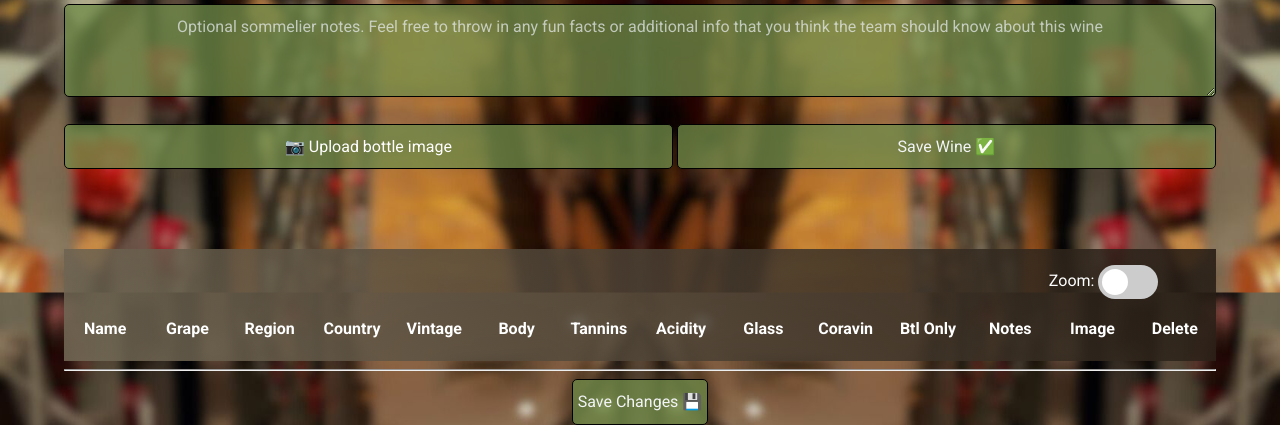
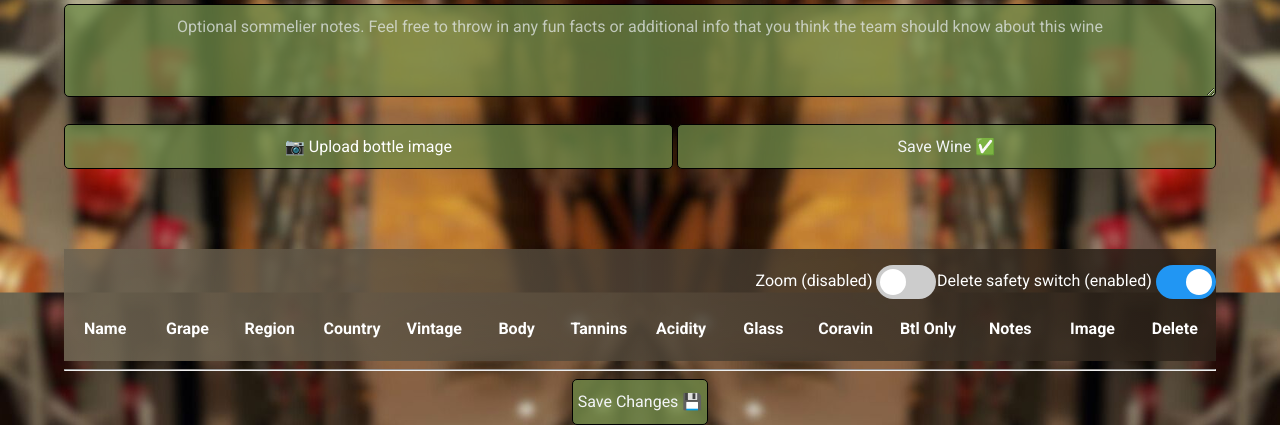
Before and after one commit to PawelKrezel/WineFinder, a Django app: page /admin/ in a window 1280 px wide. Shown: the part 628-1053 px from the top of the page. Run offline with Django 5.2, Linux system fonts and the light colour scheme; a user stored in the database is signed in; data that the repository does not hold is empty; parts of the project's set-up code (start-up, migrations or seed data) failed here and were passed over; some libraries are stand-ins or nearby versions.

Commit message:
safety switch feature added for delete functionality. Refactored CSS and renamed the JS file. Also refactored the template for the toggle button

```diff
--- a/templates/toggle-switch.html
+++ b/templates/toggle-switch.html
@@ -2,7 +2,7 @@
 <!-- source: https://www.w3schools.com/howto/howto_css_switch.asp -->
 
 <label class="switch-w3-schools" onchange="{{ jsFunction }}">
-    <input type="checkbox" id="{{ id }}">
+    <input type="checkbox" id="{{ id }}" {{ checkStatus}}>
     <span class="slider round"></span>
 </label>
 
--- a/wineadmin/static/wineadmin/css/table-of-wines.css
+++ b/wineadmin/static/wineadmin/css/table-of-wines.css
@@ -16,6 +16,7 @@ form#update-wines-form{
     appearance: none;
     text-align: center;
     text-align-last: center;
+    cursor: pointer;
 }
 .row-editable-wine-table div{
     width: 100%;
@@ -36,12 +37,12 @@ form#update-wines-form{
     transition-duration: 0.6s;
 }
 .editable-wine-table-controls{
-    width: 90%;
     margin-left: auto;
     margin-right: auto;
     height: 2em;
     line-height: 2em;
-    text-align: right;
+    display: grid;
+    grid-template-columns: 60% auto auto;
 }
 #update-wines-form header{
     position: sticky;
@@ -51,3 +52,14 @@ form#update-wines-form{
     padding-bottom: 1em;
     z-index: 4;
 }
+.editable-wine-table-delete-input{
+    display: none;
+}
+.editable-wine-table-delete-label{
+    cursor: pointer;
+    font-size: xx-large !important;
+}
+.row-editable-wine-table:has(.editable-wine-table-delete-input:checked),
+.row-editable-wine-table:has(.editable-wine-table-delete-input:checked) * {
+    background-image: linear-gradient(51deg,#8c08089c, #8c0808f3);
+}
--- /dev/null
+++ b/wineadmin/static/wineadmin/js/editable-wine-table-controls.js
@@ -0,0 +1,43 @@
+
+var disableZoom = false;
+function toggleZoom(){
+    // change the label next to the toggle button
+    var lbl = document.getElementById("zoom-control-label");
+    if(!disableZoom){
+        lbl.innerHTML = "Zoom (enabled)";
+    }else{
+        lbl.innerHTML = "Zoom (disabled)";
+    }
+
+    // enable/disable css
+    document.getElementById("zoomStyles").disabled = disableZoom;
+    disableZoom = !disableZoom;
+}
+
+var disableSafety = true;
+function toggleSafety(){
+    // change the label next to the toggle button
+    var lbl = document.getElementById("delete-safety-control-label");
+    if(disableSafety){
+        lbl.innerHTML = "Delete safety switch (disabled)";
+    }else{
+        lbl.innerHTML = "Delete safety switch (enabled)";
+    }
+
+    // enable/disable checkboxes and apply styling
+    var buttons = document.getElementsByClassName("editable-wine-table-delete-input");
+    var labels = document.getElementsByClassName("editable-wine-table-delete-label");
+    for (var i = 0; i<buttons.length; i++){
+        if(disableSafety){
+            buttons[i].removeAttribute("disabled");
+            labels[i].removeAttribute("style");
+        }
+        else{
+            buttons[i].setAttribute("disabled", "true");
+            labels[i].setAttribute("style", "opacity:25%;");
+        }
+
+    }
+
+    disableSafety = !disableSafety;
+}
--- a/wineadmin/static/wineadmin/js/toggle-zoom.js
+++ /dev/null
@@ -1,6 +0,0 @@
-
-var disableZoom = false;
-function toggleZoom(){
-    document.getElementById("zoomStyles").disabled = disableZoom;
-    disableZoom = !disableZoom;
-}
--- a/wineadmin/templates/wineadmin/table-of-wines.html
+++ b/wineadmin/templates/wineadmin/table-of-wines.html
@@ -10,15 +10,23 @@
 
         <!-- extra controls -->
         <div class="editable-wine-table-controls">
+            <div>
 
+            </div>
             <!-- zoom setting -->
-            <div>
-                <span>Zoom:</span>
-                {% include "toggle-switch.html" with id="zoom-toggle" jsFunction="toggleZoom()" %}
-                <script src="{% static 'wineadmin/js/toggle-zoom.js' %}"></script>
+            <div title="hover your cursor over table items to make them bigger (disabled by default because its annoying)">
+                <span id="zoom-control-label">Zoom (disabled)</span>
+                {% include "toggle-switch.html" with id="zoom-toggle" jsFunction="toggleZoom()" checkStatus="unchecked" %}
             </div>
 
             <!-- to be implemented: safety on the delete button -->
+            <div title="safety switch for deleting">
+                <span id="delete-safety-control-label">Delete safety switch (enabled)</span>
+                {% include "toggle-switch.html" with id="delete-safety" jsFunction="toggleSafety()" checkStatus="checked" %}
+            </div>
+
+            <script src="{% static 'wineadmin/js/editable-wine-table-controls.js' %}"></script>
+
         </div>
         <!-- headers -->
         <div class="dsp-grid row-editable-wine-table" id="headers-editable-wine-table">
@@ -150,12 +158,15 @@
             <img src="{{ wine.imageURL }}" alt="No image" class="editable-wine-table-image">
             <!--<input type="file" name="image_{{ wine.id }}" accept="image/*" id="id_image_{{ wine.id }}" style="display: inline-block;">-->
         </div>
-        <div  title="to be implemented later, IGNORE FOR NOW">
+        <div>
             <input
             type="checkbox"
             name="delete_{{ wine.id }}"
             value="true"
-            class="editable-wine-table-delete">
+            class="editable-wine-table-delete-input"
+            id="delete_{{ wine.id }}"
+            disabled="true">
+            <label for="delete_{{ wine.id }}" class="editable-wine-table-delete-label" title="delete: {{ wine }}" style="opacity: 25%;">🗑️</label>
         </div>
     </div>
     <hr>
--- a/wineadmin/views.py
+++ b/wineadmin/views.py
@@ -54,30 +54,31 @@ def add_new_wine(request):
 def update_wines(request):
 
     if request.method == "POST":
-        wines = Wine.objects.all()
 
-        for wine in wines:
-            wine_id = str(wine.id)
+        for key in request.POST:
+            if key.startswith("wine_name_"):
+                wine_id = key.replace("wine_name_", "")
+                wine = Wine.objects.get(id=wine_id)
 
-            #delete logic
-            if request.POST.get(f"delete_{wine_id}"):
-                wine.delete()
-                continue
+                #delete logic
+                if request.POST.get(f"delete_{wine_id}"):
+                    wine.delete()
+                    continue
 
-            #update logic
-            wine.wine_name = request.POST.get(f"wine_name_{wine_id}")
-            wine.grape = request.POST.get(f"grape_{wine_id}")
-            wine.region = request.POST.get(f"region_{wine_id}")
-            wine.country_of_origin = request.POST.get(f"country_of_origin_{wine_id}")
-            wine.vintage = request.POST.get(f"vintage_{wine_id}")
-            wine.body = request.POST.get(f"body_{wine_id}")
-            wine.tannin = request.POST.get(f"tannin_{wine_id}")
-            wine.acidity = request.POST.get(f"acidity_{wine_id}")
-            wine.glass = request.POST.get(f"glass_{wine_id}")
-            wine.coravin = request.POST.get(f"coravin_{wine_id}")
-            wine.btl_only = request.POST.get(f"btl_only_{wine_id}")
-            wine.sommNotes = request.POST.get(f"sommNotes_{wine_id}")
+                #update logic
+                wine.wine_name = request.POST.get(f"wine_name_{wine_id}")
+                wine.grape = request.POST.get(f"grape_{wine_id}")
+                wine.region = request.POST.get(f"region_{wine_id}")
+                wine.country_of_origin = request.POST.get(f"country_of_origin_{wine_id}")
+                wine.vintage = request.POST.get(f"vintage_{wine_id}")
+                wine.body = request.POST.get(f"body_{wine_id}")
+                wine.tannin = request.POST.get(f"tannin_{wine_id}")
+                wine.acidity = request.POST.get(f"acidity_{wine_id}")
+                wine.glass = request.POST.get(f"glass_{wine_id}")
+                wine.coravin = request.POST.get(f"coravin_{wine_id}")
+                wine.btl_only = request.POST.get(f"btl_only_{wine_id}")
+                wine.sommNotes = request.POST.get(f"sommNotes_{wine_id}")
 
-            wine.save()
+                wine.save()
 
     return redirect("wineadmin")
```
